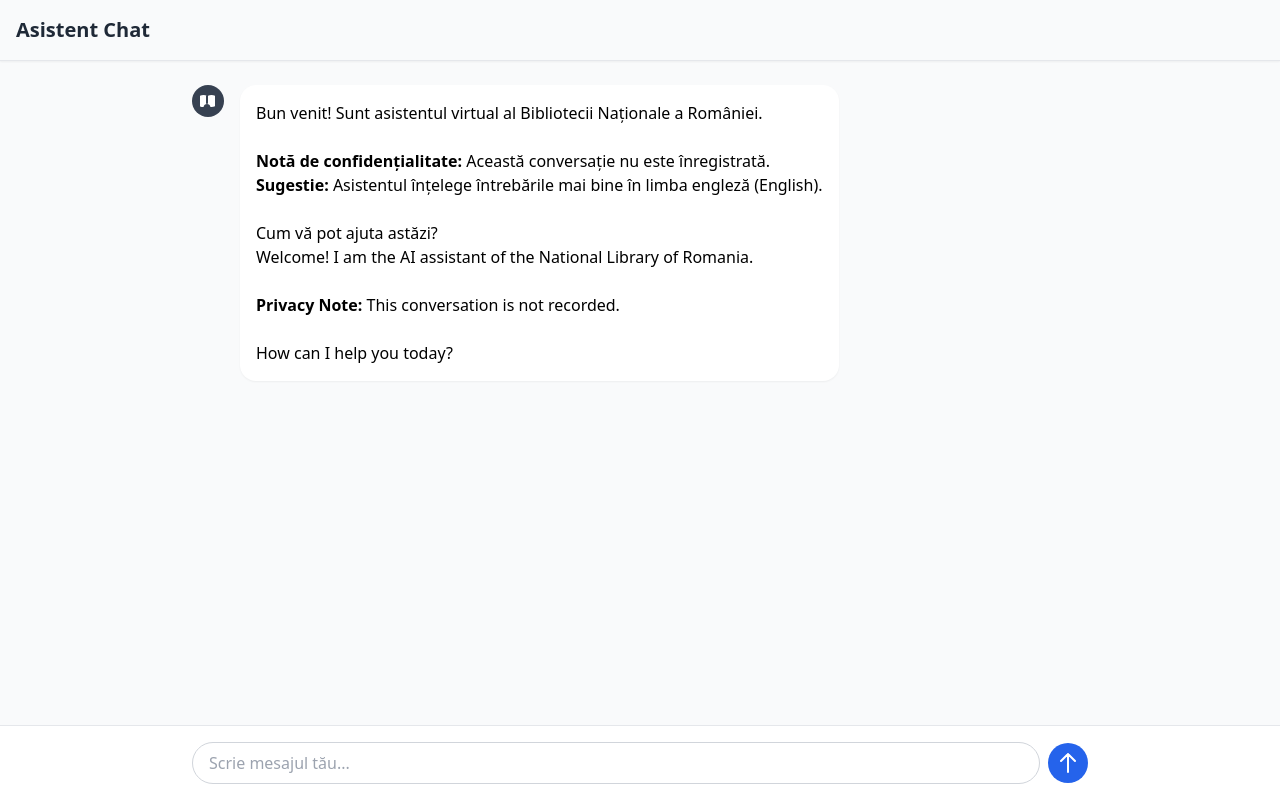
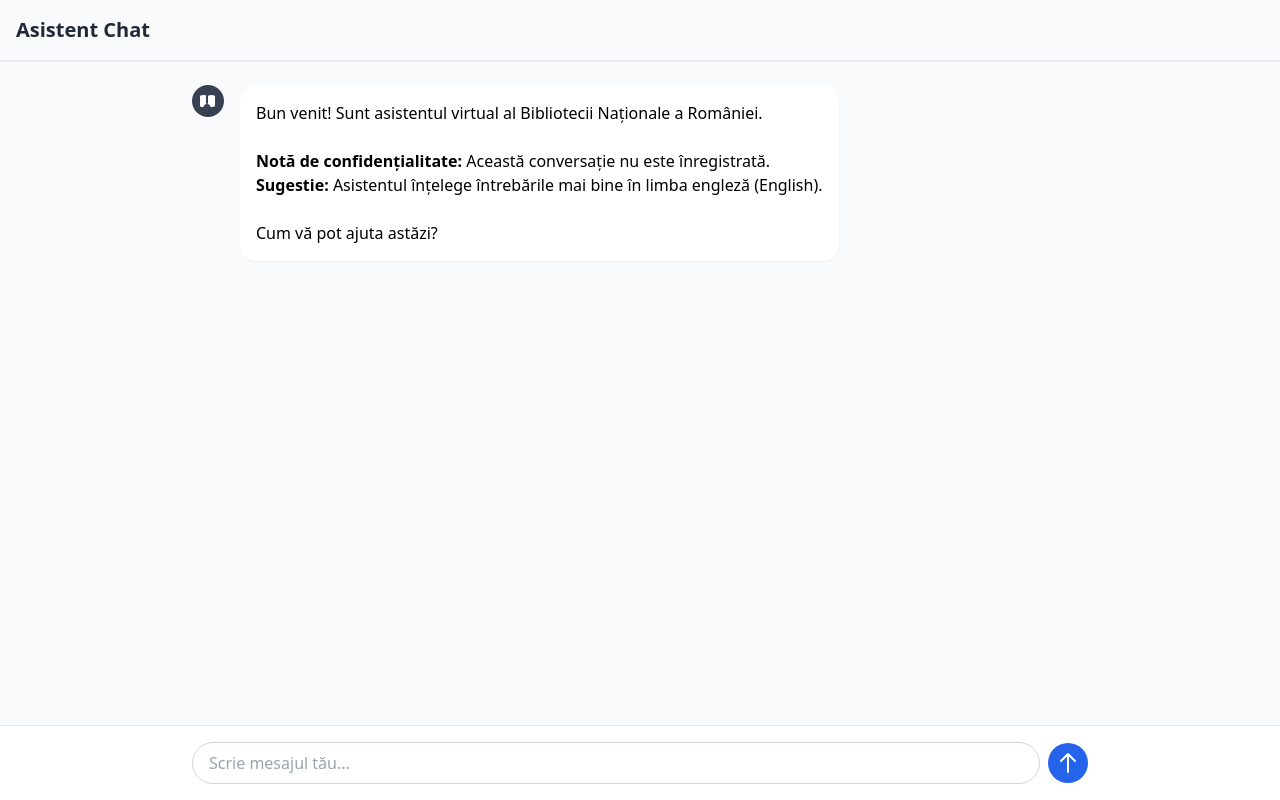
Before and after one commit to cdsolinschi/BNaRAsistent, a React (Vite) app: page / in a window 1280 px wide. Built offline with nearby package versions, Linux system fonts and the light colour scheme.

Commit message:
FINAL FIX: Fortat cautarea pe bibnat.ro cu prompt engineering strict

```diff
--- a/App.tsx
+++ b/App.tsx
@@ -10,12 +10,7 @@
 **Notă de confidențialitate:** Această conversație nu este înregistrată.
 **Sugestie:** Asistentul înțelege întrebările mai bine în limba engleză (English).
 
-Cum vă pot ajuta astăzi?
-Welcome! I am the AI assistant of the National Library of Romania.
-
-**Privacy Note:** This conversation is not recorded.
-
-How can I help you today?`;
+Cum vă pot ajuta astăzi?`;
 
 function App() {
   const [messages, setMessages] = useState<ChatMessageType[]>([
```
